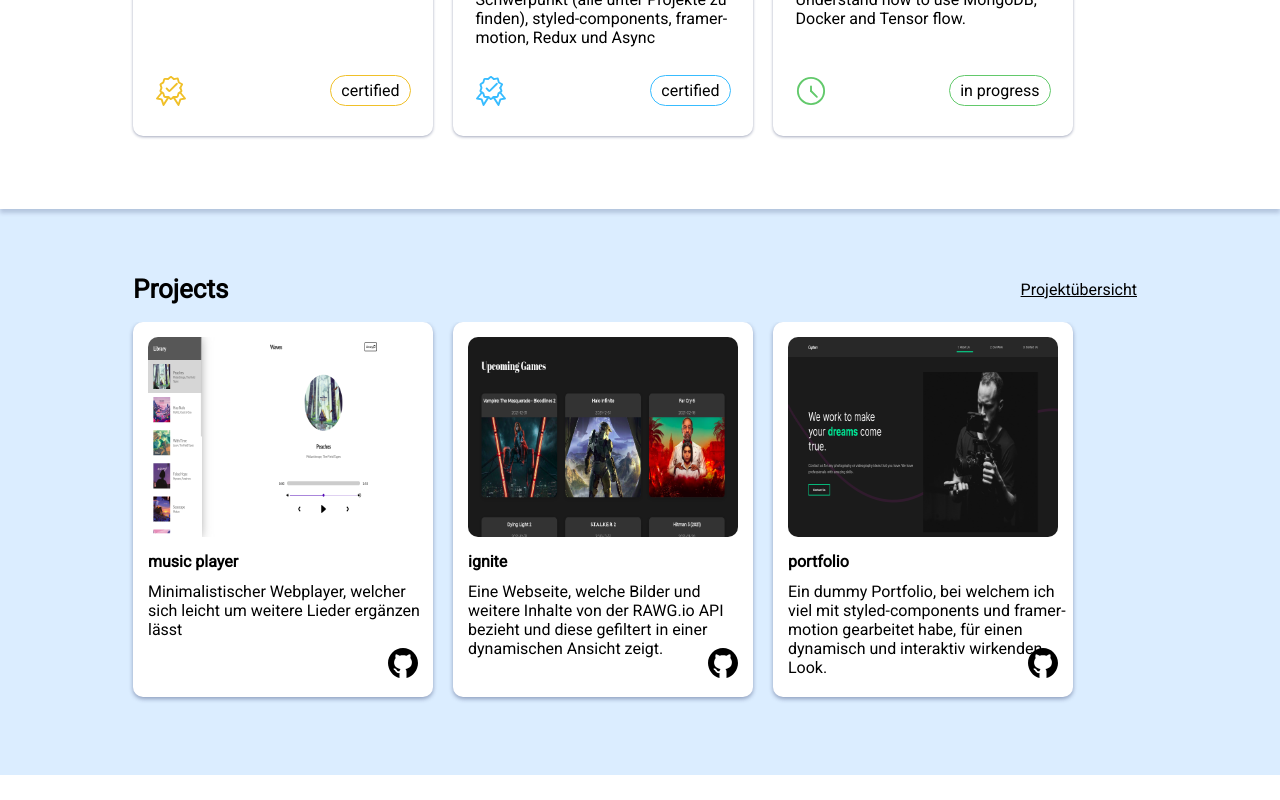
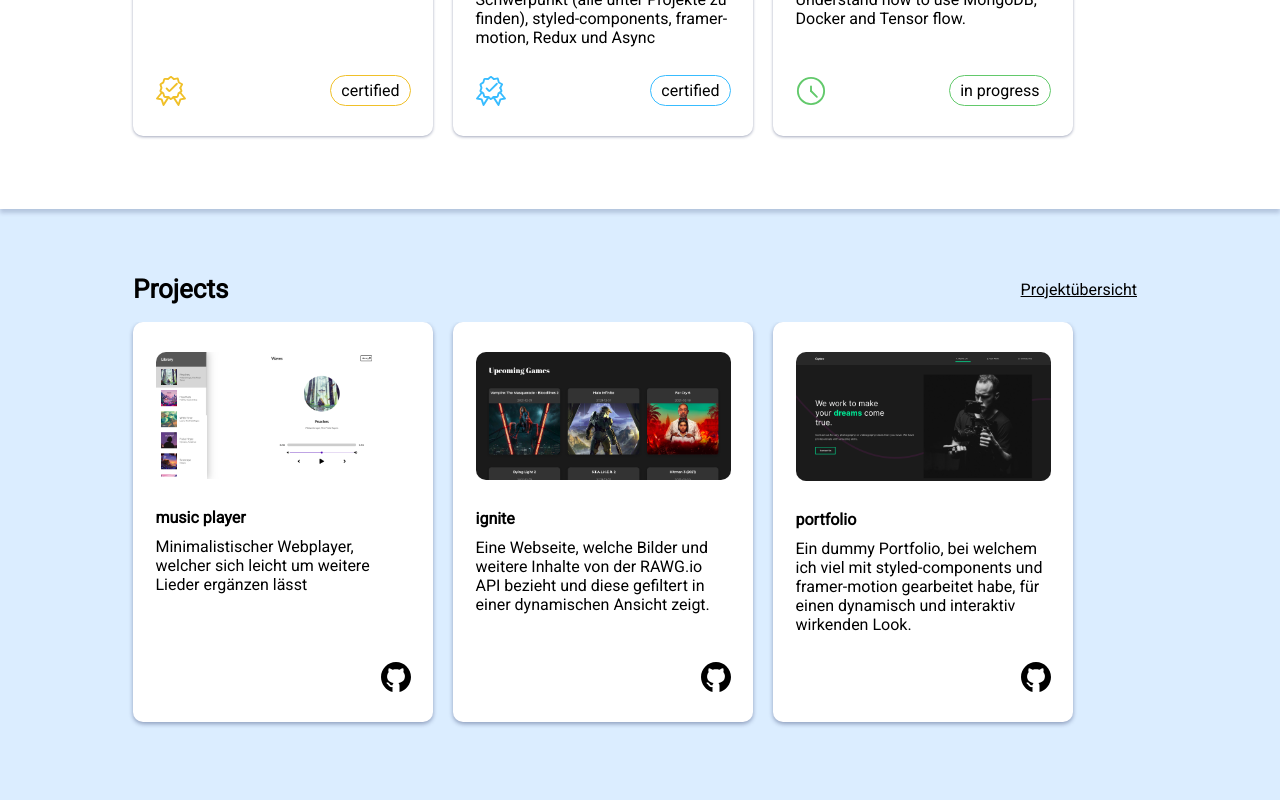
Before and after one commit to dan-jel/homepage, a React (Create React App) app: page / in a window 1280 px wide. Shown: the part 2315-3115 px from the top of the page. Before the commit the page ends 3090 px from the top, so only its background shows below. Built offline with nearby package versions, Linux system fonts and the light colour scheme.

Commit message:
project cards padding fix

```diff
--- a/src/components/ProjectPreview.js
+++ b/src/components/ProjectPreview.js
@@ -60,7 +60,7 @@ const Padding = styled.div`
 
 const Box = styled.div`
   width: 100%;
-  height: 405px;
+  height: 430px;
   position: relative;
   overflow-x: scroll;
   ::-webkit-scrollbar-track {
--- a/src/components/ProjectPreviewCard.js
+++ b/src/components/ProjectPreviewCard.js
@@ -5,6 +5,8 @@ import styled from "styled-components";
 const Card = ({ project }) => {
   return (
     <Container>
+      <Padding>
+        <ImageBox>
           <img
             src={`${project.image}`}
             alt="project thumbnail"
@@ -12,6 +14,7 @@ const Card = ({ project }) => {
               window.location.href = project.url;
             }}
           />
+        </ImageBox>
         <h4>{project.name}</h4>
         <p>{project.info}</p>
         <GithubIcon
@@ -19,13 +22,29 @@ const Card = ({ project }) => {
             window.location.href = project.github;
           }}
         />
+      </Padding>
     </Container>
   );
 };
 
+const ImageBox = styled.div`
+  position: relative;
+  width: 100%;
+  height: 125px;
+  display: inline-block;
+`;
+
+const Padding = styled.div`
+  position: relative;
+  width: 85%;
+  height: 85%;
+  top: 7.5%;
+  left: 7.5%;
+`;
+
 const Container = styled.div`
   position: relative;
-  height: 375px;
+  height: 400px;
   width: 300px;
   margin: 0 15px 0 5px;
   background: white;
@@ -36,24 +55,19 @@ const Container = styled.div`
   img {
     cursor: pointer;
     position: relative;
-    left: 15px;
-    top: 15px;
     border-radius: 10px;
-    height: 200px;
-    width: 270px;
+    width: 100%;
   }
   h4 {
     position: relative;
-    left: 15px;
-    top: 25px;
     margin: 0;
+    margin-top: 20px;
     padding: 5px 0 10px 0;
   }
   p {
     position: relative;
-    left: 15px;
-    top: 10px;
-    width: 280px;
+    width: 100%;
+    margin: 0;
   }
   svg {
     cursor: pointer;
@@ -65,8 +79,8 @@ const Container = styled.div`
     height: 30px;
     width: 30px;
     position: absolute;
-    bottom: 5%;
-    right: 5%;
+    bottom: 0;
+    right: 0;
   }
 `;
 
```
Also changed, not shown: src/components/ProjectCard.js (deleted, +0 -19 lines). Lines whose indentation alone changed are shown as unchanged.
